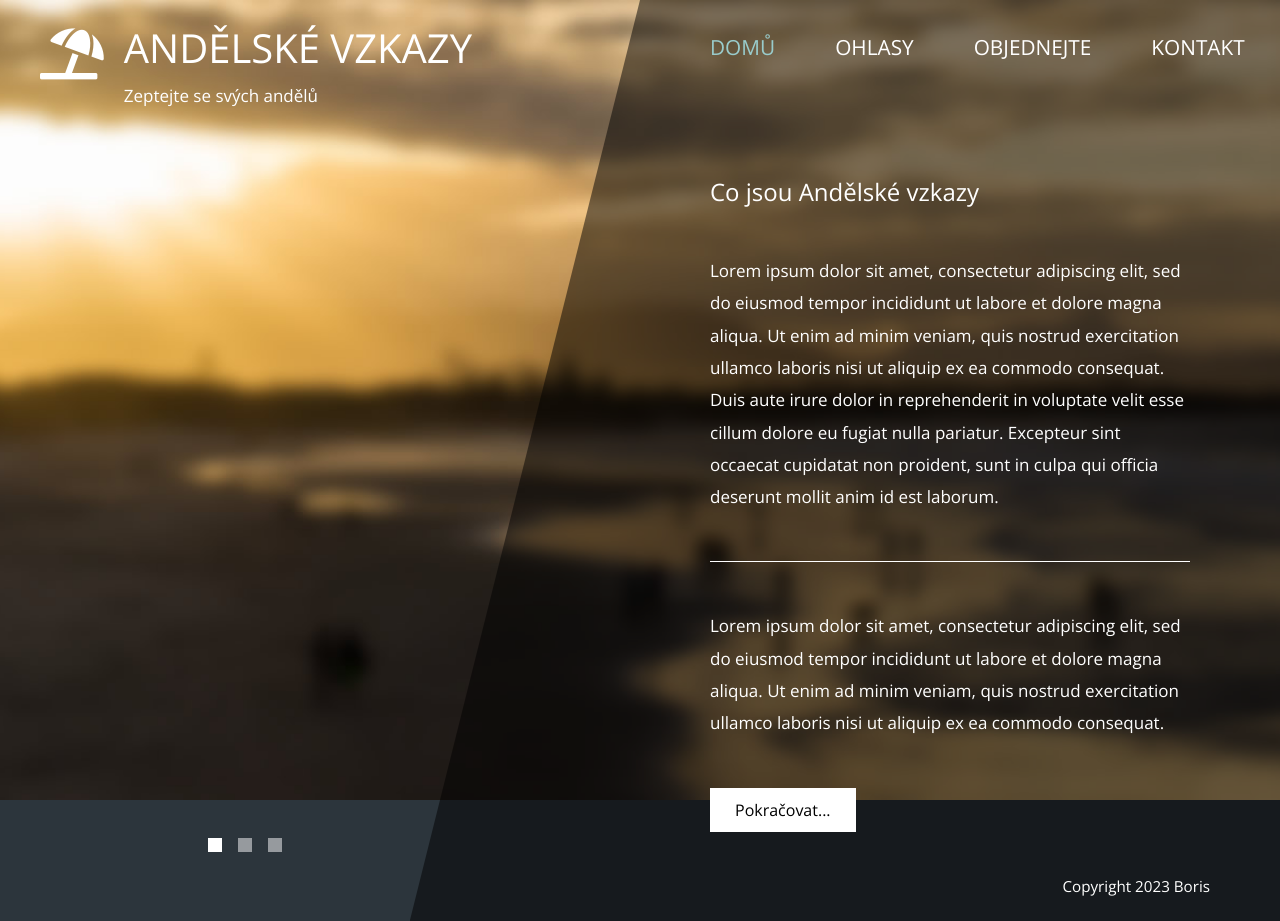
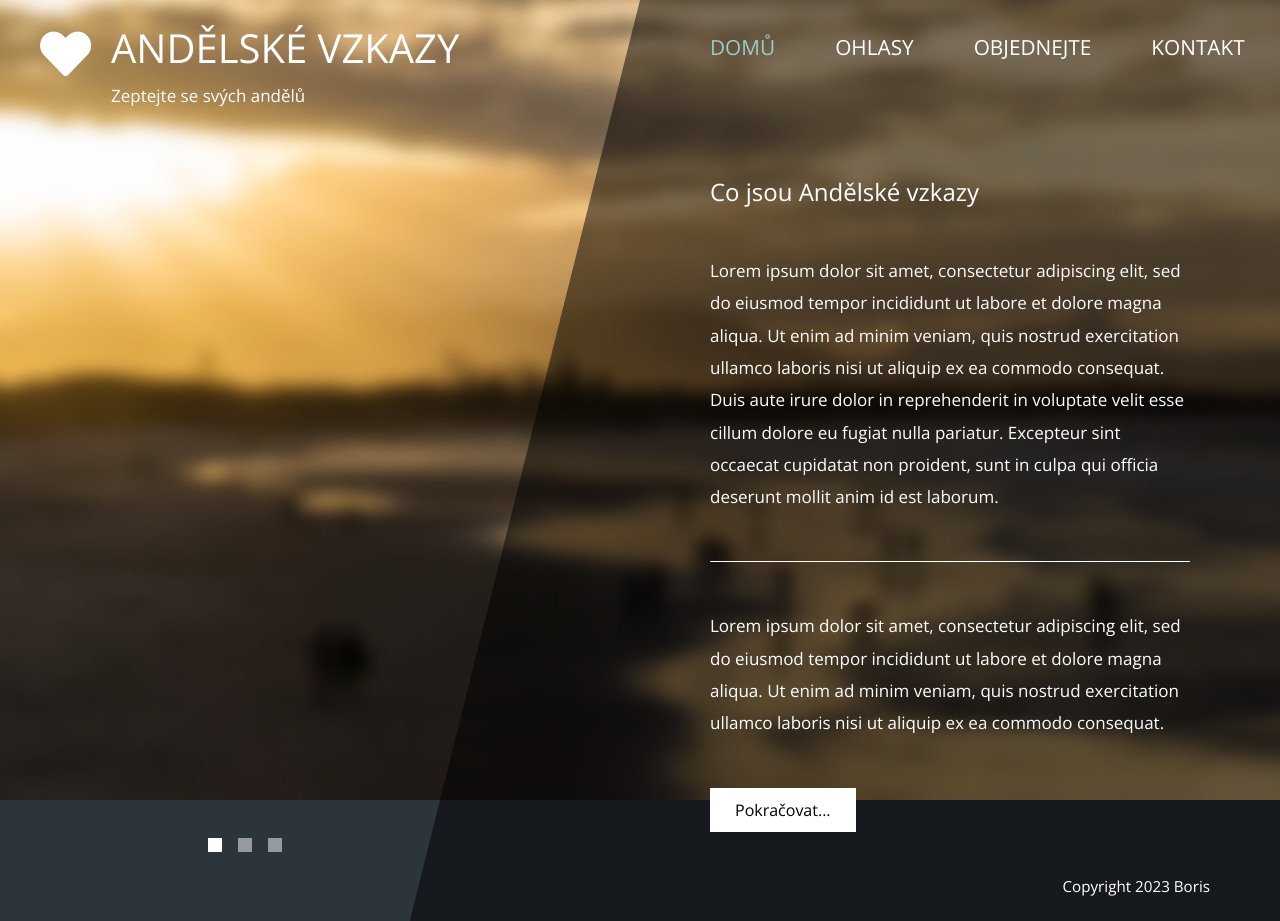
Before and after one commit to BorisBlecha/Diagoona, a plain HTML site: page index.html in a window 1280 px wide. Drawn offline with nearby package versions, Linux system fonts and the light colour scheme.

Commit message:
heart logo

```diff
--- a/index.html
+++ b/index.html
@@ -30,7 +30,7 @@ https://templatemo.com/tm-550-diagoona
         <div class="tm-row pt-4">
           <div class="tm-col-left">
             <div class="tm-site-header media">
-              <i class="fas fa-umbrella-beach fa-3x mt-1 tm-logo"></i>
+              <i class="fas fa-heart fa-3x mt-1 tm-logo"></i>
               <div class="media-body">
                 <h1 class="tm-sitename text-uppercase">Andělské vzkazy</h1>
                 <p class="tm-slogon">Zeptejte se svých andělů</p>
```
